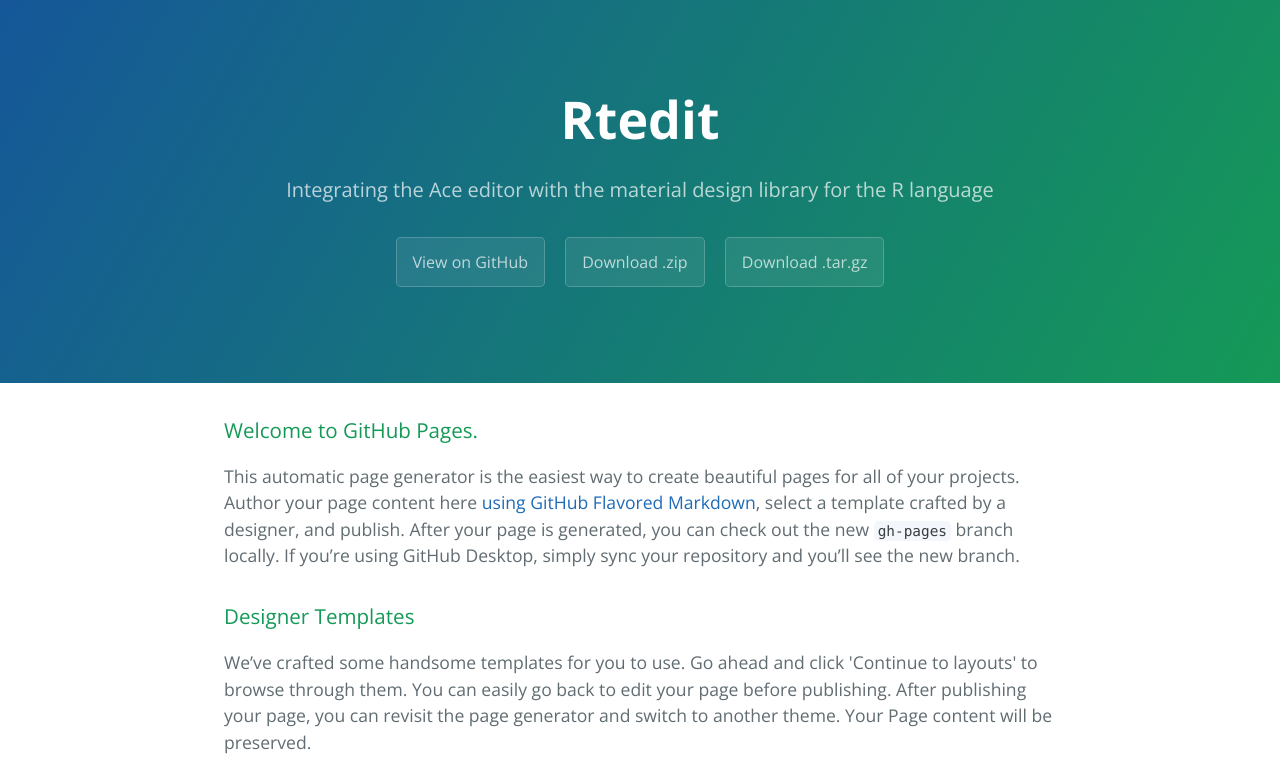
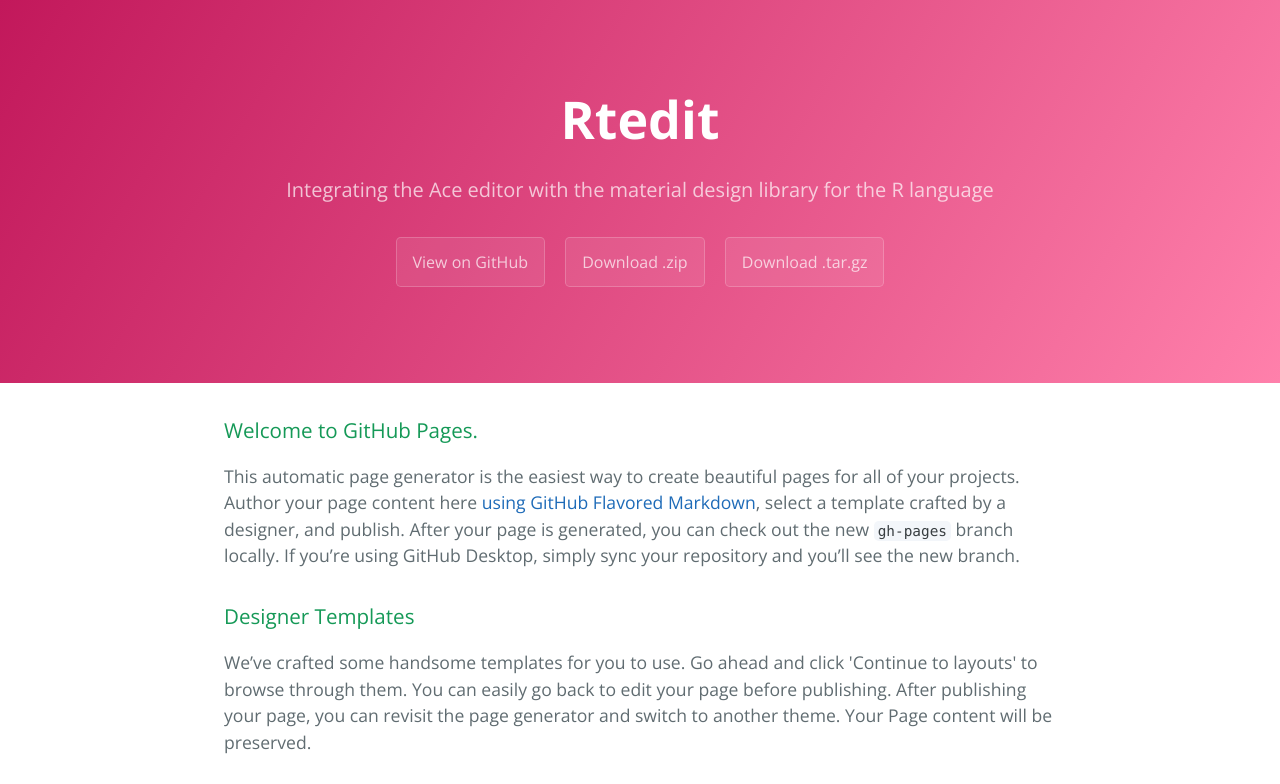
Before and after one commit to Rterial/rtedit, a plain HTML site: page index.html in a window 1280 px wide. Shown: the top 784 px of the page. Drawn offline with nearby package versions, Linux system fonts and the light colour scheme.

Commit message:
Update stylesheet.css

```diff
--- a/stylesheets/stylesheet.css
+++ b/stylesheets/stylesheet.css
@@ -57,7 +57,7 @@ a {
   color: #fff;
   text-align: center;
   background-color: #159957;
-  background-image: linear-gradient(120deg, #155799, #159957); }
+  background-image: linear-gradient(120deg, #C2185B, #FF80AB); }
 
 @media screen and (min-width: 64em) {
   .page-header {
```
